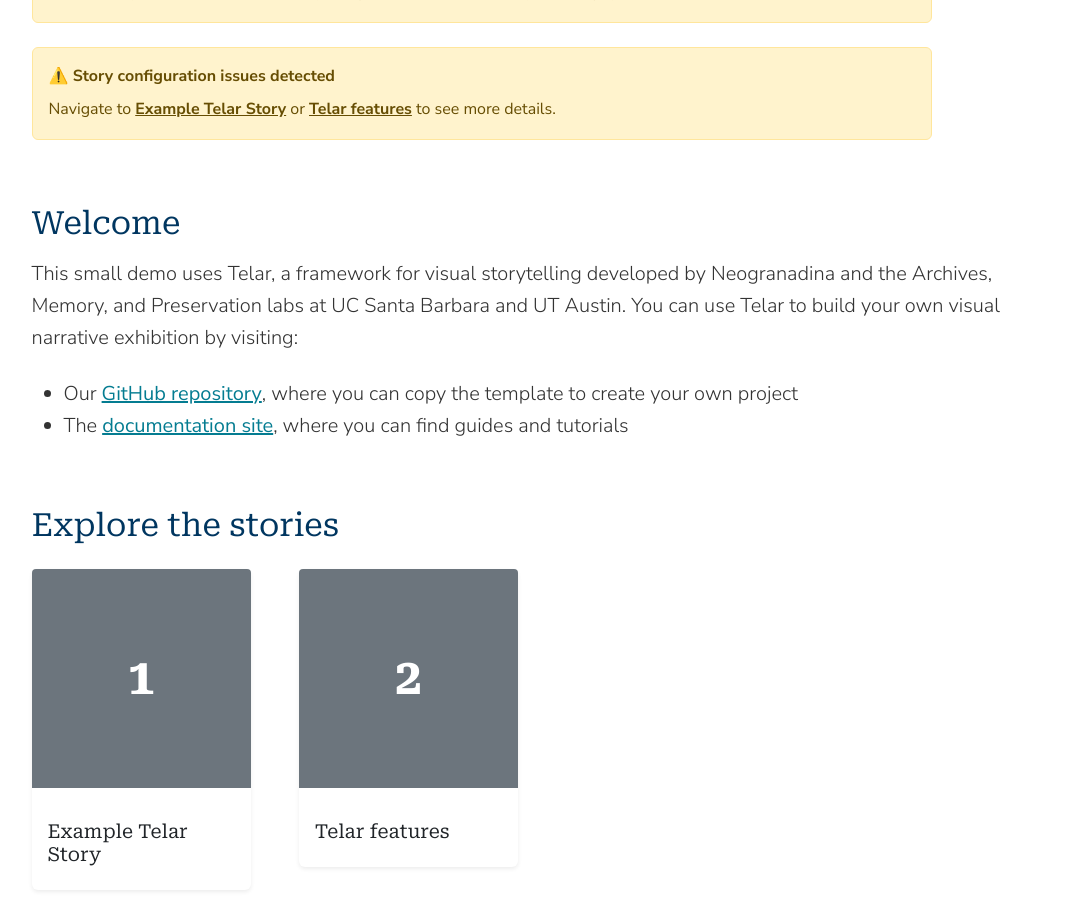
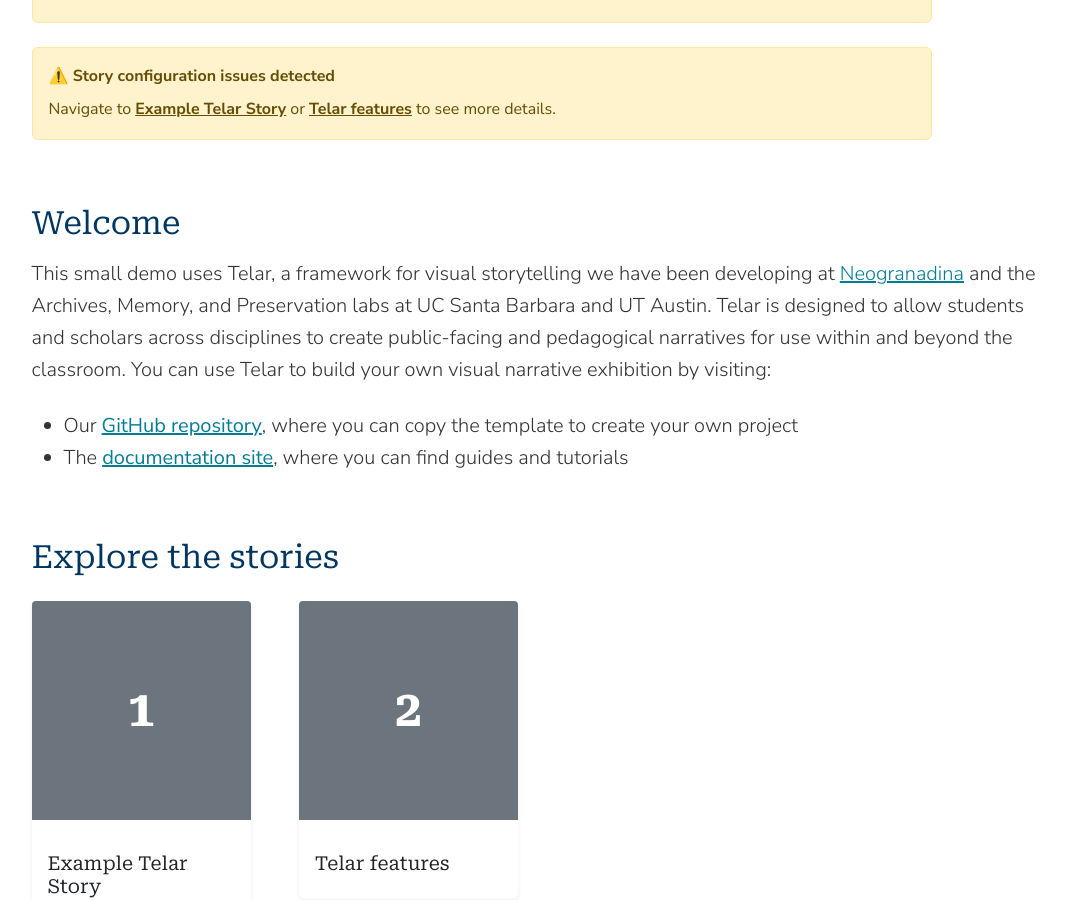
Before and after one commit to nataliecobo/telar, a Jekyll site: the page built from index.md, in a window 1280 px wide and 900 px high, scrolled down 626 px. Shown: the whole window, without its empty margins (98-1164 px from the left). Built offline with Jekyll 4.4.1, drawn with Linux system fonts in a browser that asks for light colours.

Commit message:
Update index.md

```diff
--- a/index.md
+++ b/index.md
@@ -8,7 +8,7 @@
 ---
 
 ## Welcome
-This small demo uses Telar, a framework for visual storytelling developed by Neogranadina and the Archives, Memory, and Preservation labs at UC Santa Barbara and UT Austin. You can use Telar to build your own visual narrative exhibition by visiting:
+This small demo uses Telar, a framework for visual storytelling we have been developing at [Neogranadina](https://neogranadina.org/en) and the Archives, Memory, and Preservation labs at UC Santa Barbara and UT Austin. Telar is designed to allow students and scholars across disciplines to create public-facing and pedagogical narratives for use within and beyond the classroom. You can use Telar to build your own visual narrative exhibition by visiting:
 
 - Our **[GitHub repository](https://github.com/UCSB-AMPLab/telar)**, where you can copy the template to create your own project
 - The **[documentation site](https://ampl.clair.ucsb.edu/telar-docs)**, where you can find guides and tutorials
```
